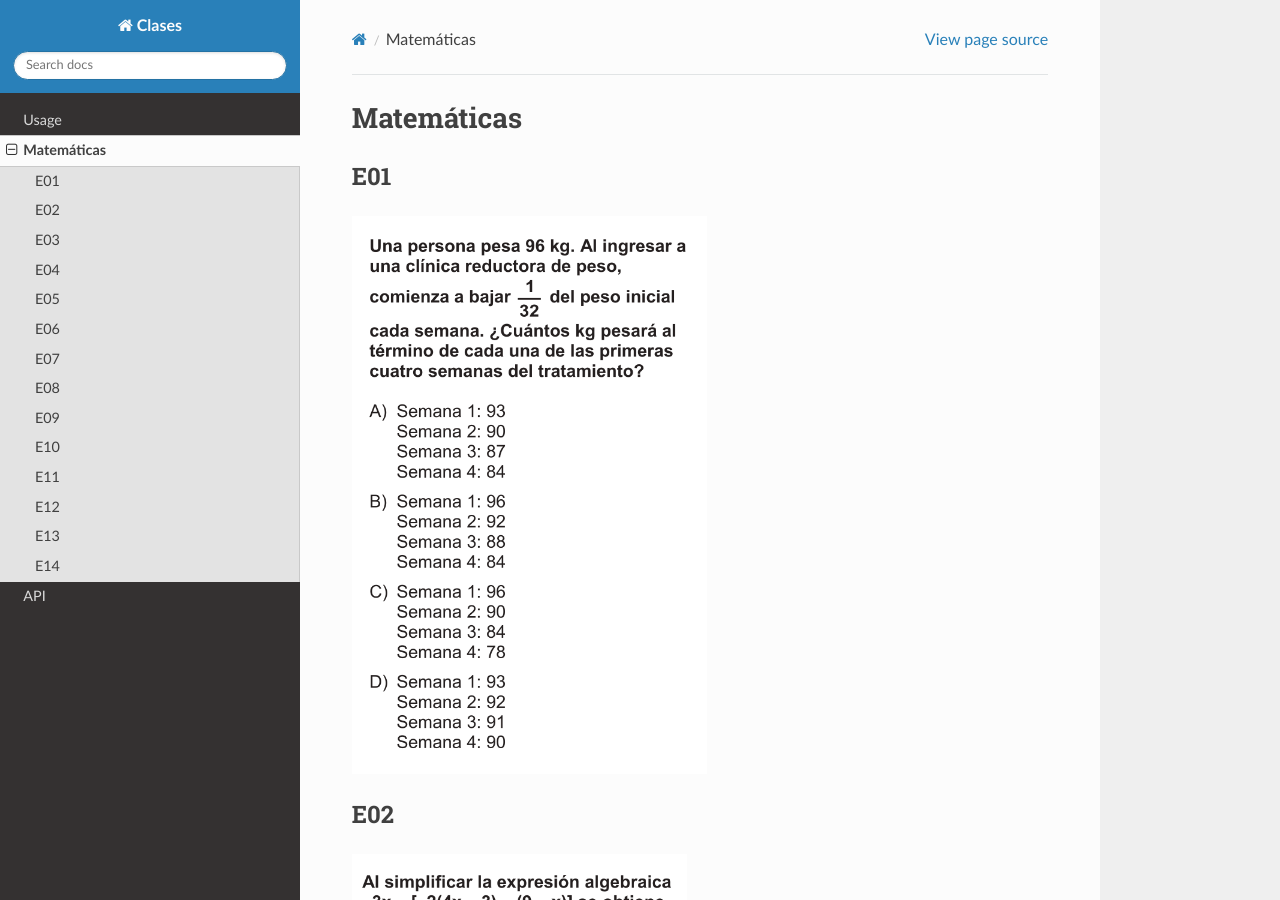
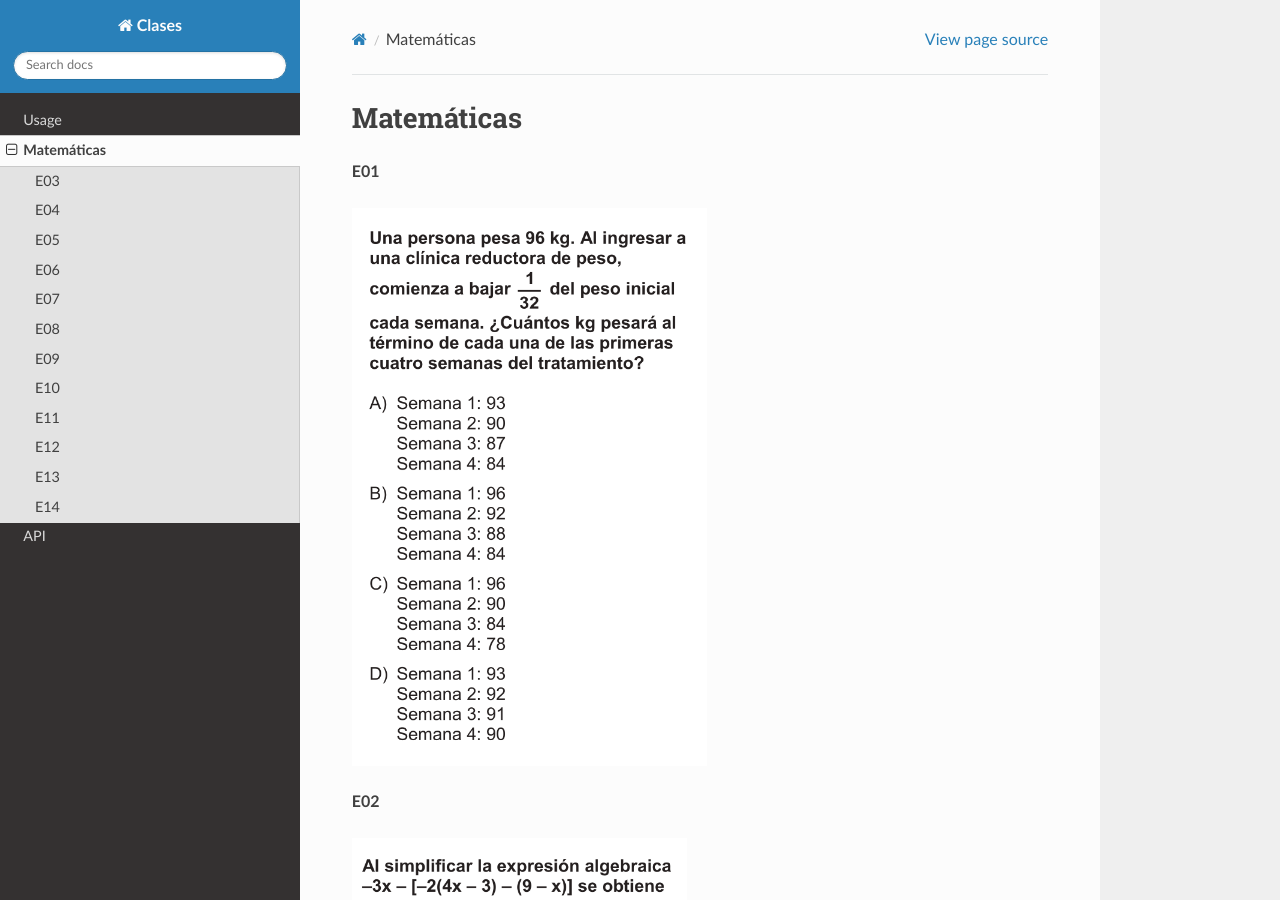
Before and after one commit to matecom57/santosg57-clasesparticulares, a Sphinx documentation site: the page built from docs/source/Matematicas/matematicas.rst, in a window 1280 px wide and 900 px high. Built offline with Sphinx 7.4.7 and the Read the Docs theme 3.1.0, drawn with Linux system fonts in a browser that asks for light colours.

```diff
--- a/docs/source/Matematicas/matematicas.rst
+++ b/docs/source/Matematicas/matematicas.rst
@@ -1,14 +1,13 @@
 Matemáticas
 ===========
 
-E01
----
+**E01**
 
 .. image:: mat47.png
    :scale: 60 %
 
-E02
----
+**E02**
+
 
 .. image:: mat48.png
    :scale: 60 %
```
